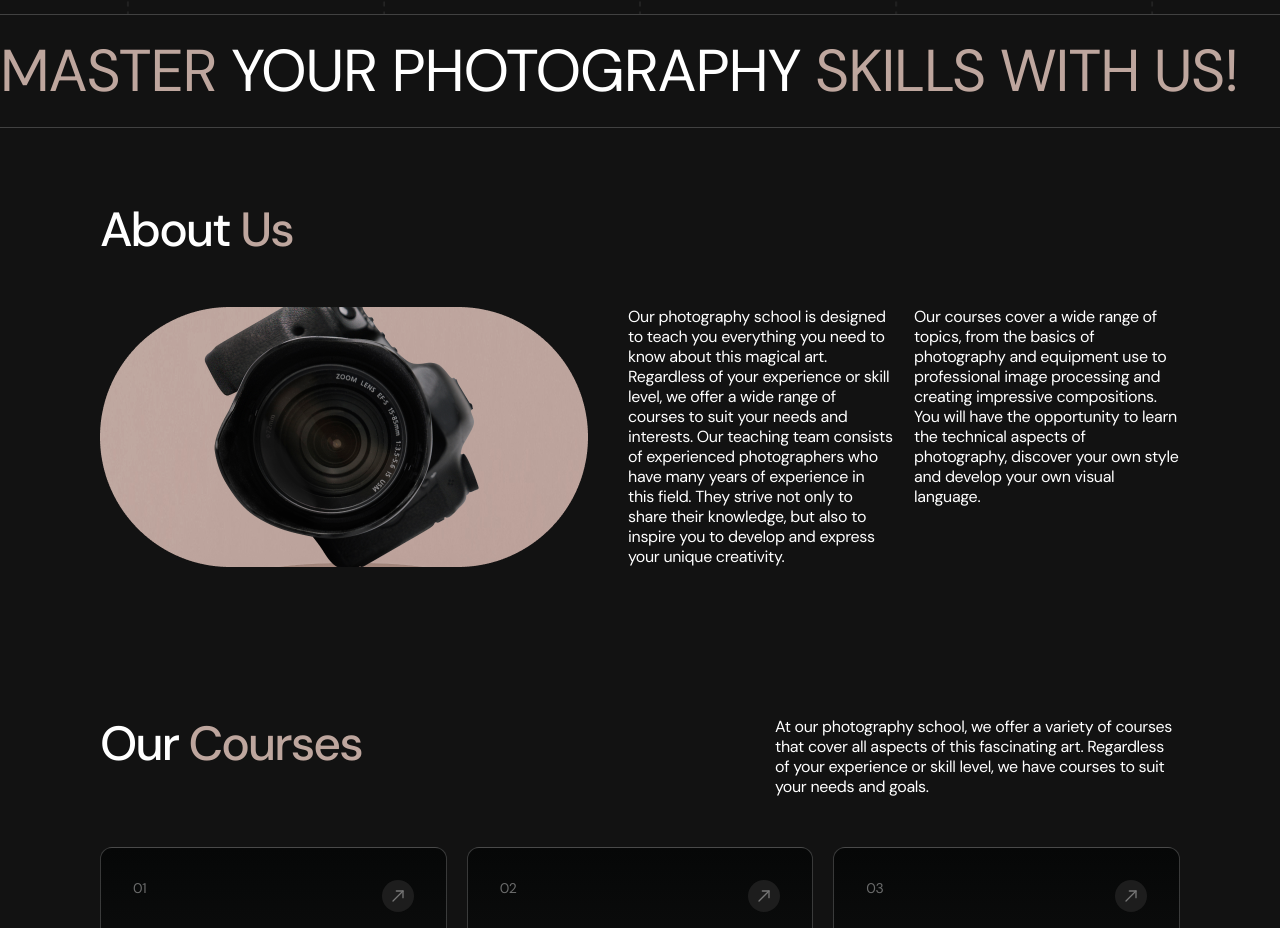
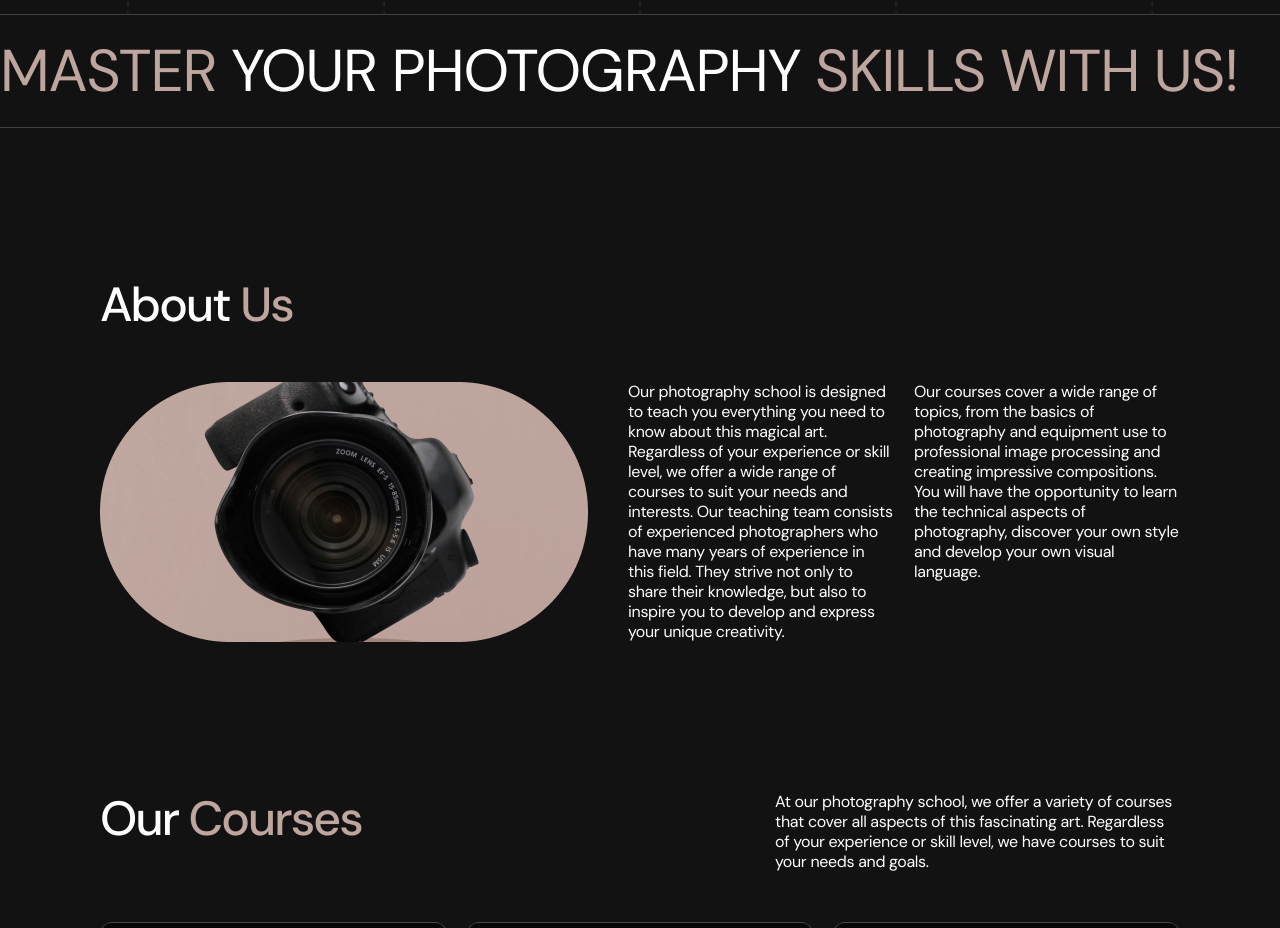
Before and after one commit to t-matveentsev/blended-04_project-03, a website built with Vite: page src/index.html in a window 1280 px wide. Shown: the part 896-1824 px from the top of the page. Built offline with nearby package versions, Linux system fonts and the light colour scheme.

Commit message:
Виправила верхній падинг на about us

```diff
--- a/src/css/about_us.css
+++ b/src/css/about_us.css
@@ -1,4 +1,19 @@
+
+.section.about-section {
+    padding-top: 80px;
+}
+
+@media only screen and (min-width: 768px) {
+.section.about-section {
+    padding-top: 100px;
+}
+}
+
 @media only screen and (min-width: 1280px) {
+.section.about-section {
+    padding-top: 150px;
+}
+}@media only screen and (min-width: 1280px) {
 .div-about {
     display: flex;
     flex-direction: row;
--- a/src/partials/about_us.html
+++ b/src/partials/about_us.html
@@ -1,4 +1,4 @@
-<section class="section" id="about-us">
+<section class="section about-section" id="about-us">
   <div class="container">
     <h2 class="section-about">About <span class="accent">Us</span></h2>
     <div class="div-about">
```
